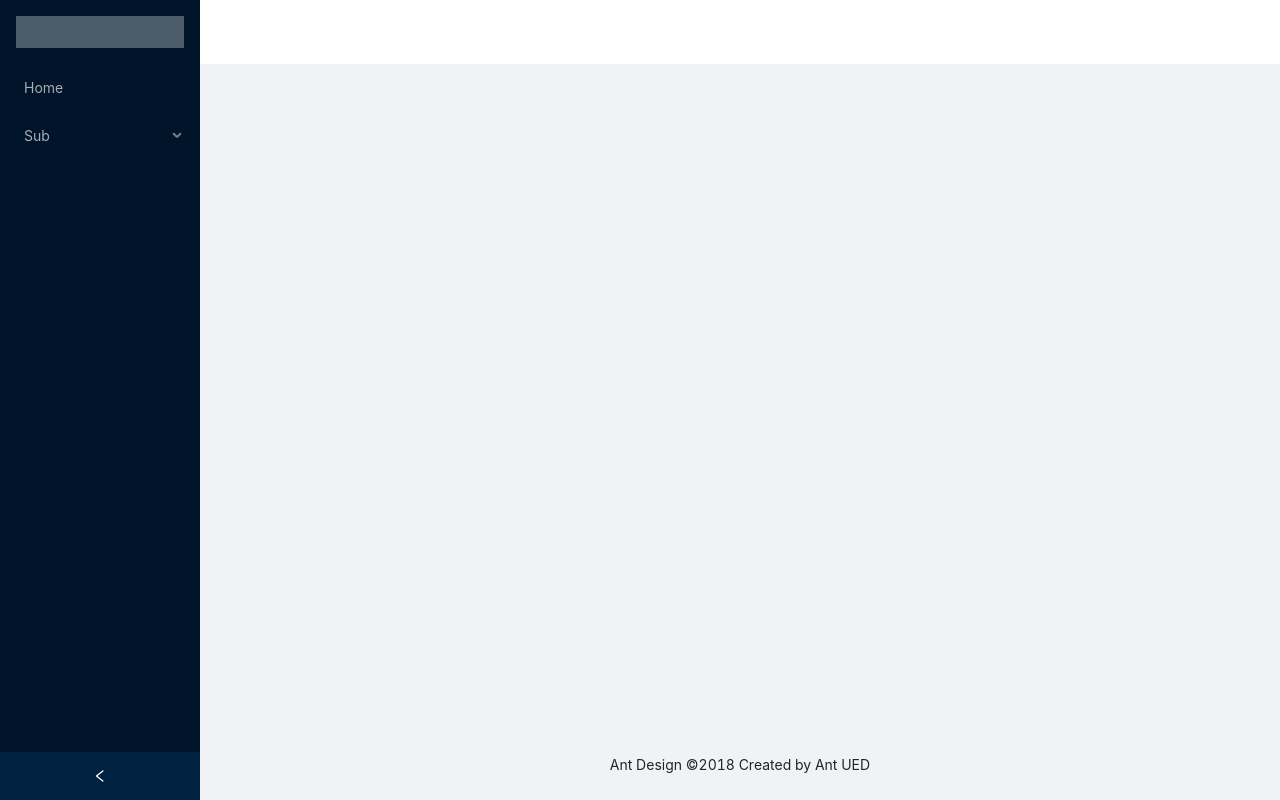
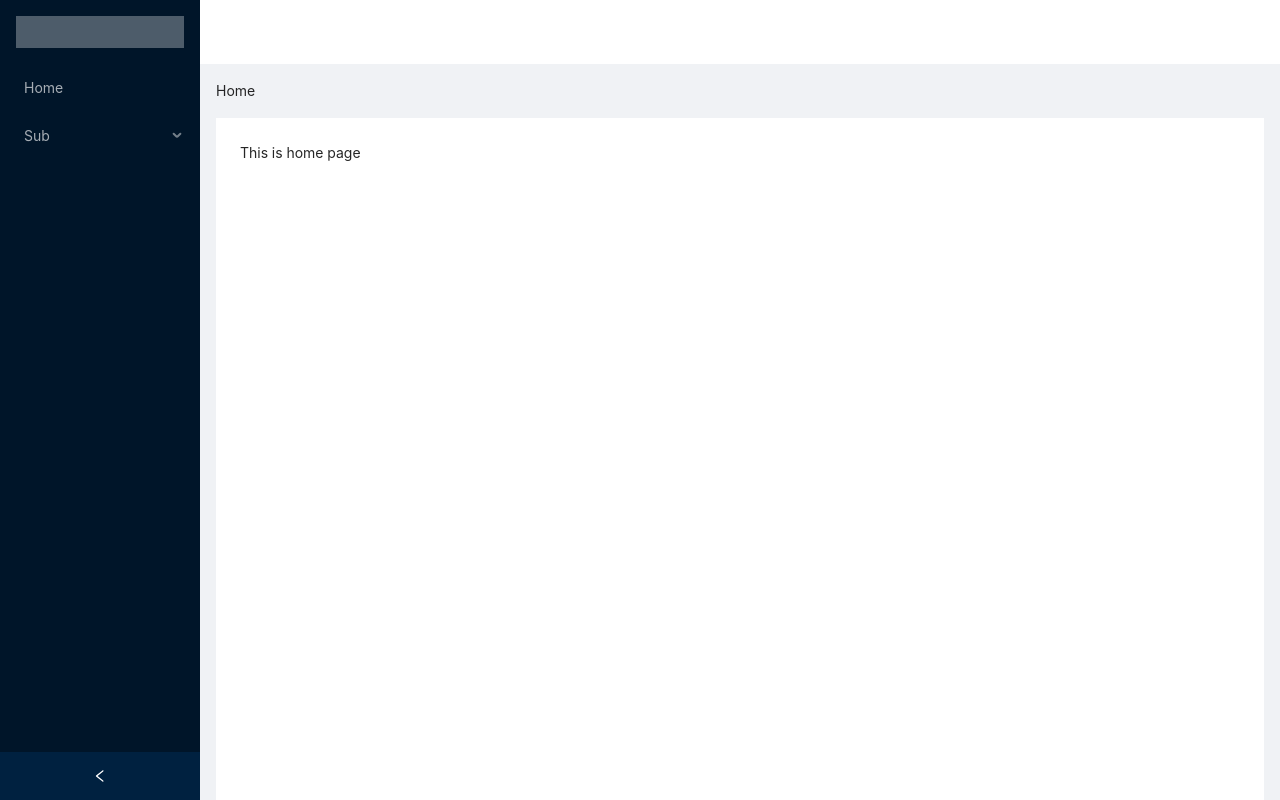
Before and after one commit to XiaotongZhao/AppFrontService, a React (Create React App) app: page / in a window 1280 px wide. Shown: the top 800 px of the page. Built offline with nearby package versions, Linux system fonts and the light colour scheme.

Commit message:
change package.json

```diff
--- a/package.json
+++ b/package.json
@@ -26,12 +26,6 @@
     "build": "react-scripts build",
     "refresh": "node_modules\\.bin\\nswag run"
   },
-  "eslintConfig": {
-    "extends": [
-      "react-app",
-      "react-app/jest"
-    ]
-  },
   "browserslist": {
     "production": [
       ">0.2%",
--- a/src/index.tsx
+++ b/src/index.tsx
@@ -12,7 +12,8 @@
   <BrowserRouter>
   <Routes>
     <Route path="/" element={<App />} >
-      <Route index path="/home" element={<Home />} />
+      <Route index path="/" element={<Home />} />
+      <Route path="/home" element={<Home />} />
       <Route path="/test" element={<Test />} />
     </Route>
   </Routes>
```
